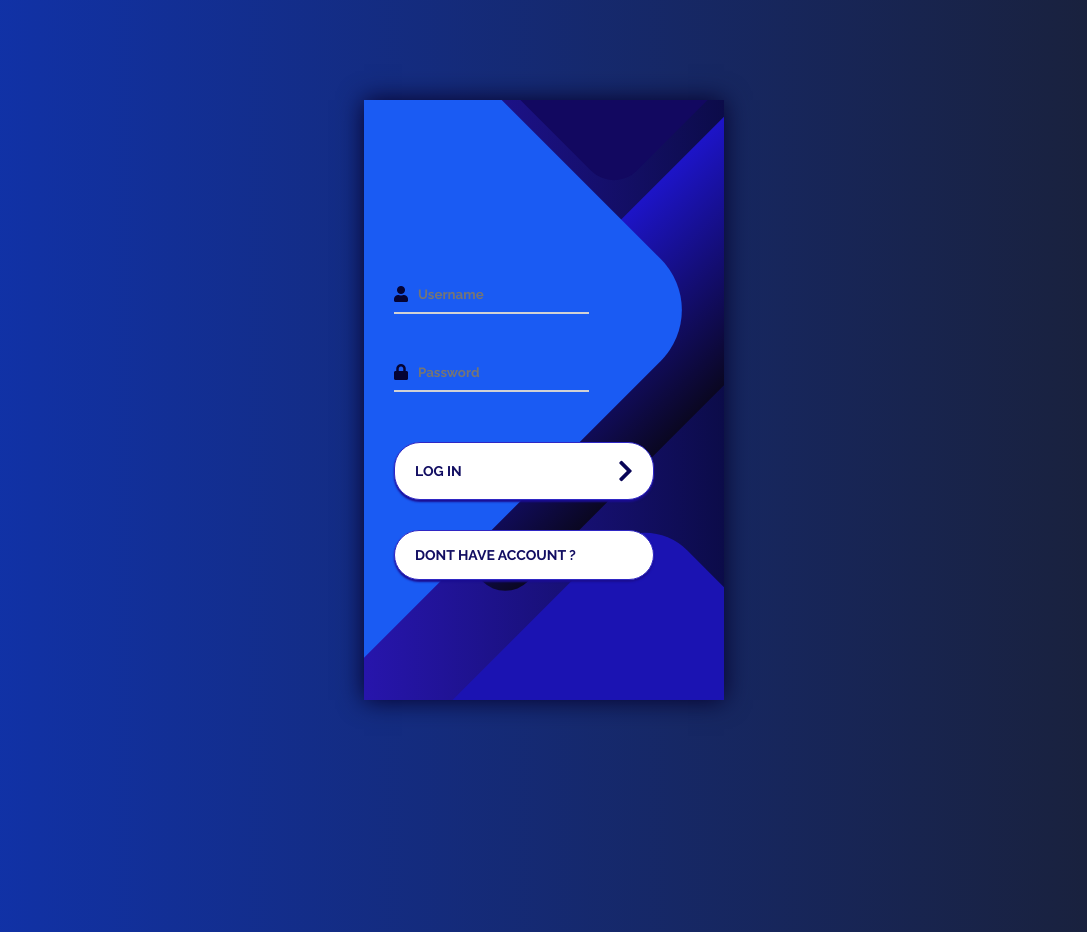
After one commit to s41nd/tugas_akhir_forum, a PHP site: page /login_lama.php in a window 1280 px wide. The commit adds this page. Shown: the whole page, without its empty margins (96-1183 px from the left). Run offline with PHP 8.4, Linux system fonts and the light colour scheme.

Commit message:
Add files via upload

```diff
--- a/index.php
+++ b/index.php
@@ -285,6 +285,7 @@
                   </a>
                   <ul class="dropdown-menu dropdown-user animated fadeIn" style="background-color:#ffead3;">
                     <div class="dropdown-user-scroll scrollbar-outer">
+
                       <li>
                         <div class="user-box">
                           <div class="avatar-lg">
@@ -305,10 +306,12 @@
                           </div>
                         </div>
                       </li>
+
                       <li>
                         <div class="dropdown-divider"></div>
                         <a href="config/logout.php" class="dropdown-item">Logout</a>
                       </li>
+
                     </div>
                   </ul>
                 </li>
--- /dev/null
+++ b/login_lama.php
@@ -0,0 +1,64 @@
+<!DOCTYPE html>
+<html lang="en" >
+<head>
+  <meta charset="UTF-8">
+  <title>CodePen - A Pen by Mohithpoojary</title>
+  <link rel="stylesheet" href="../forum/assets/css/style.css">
+  <div> <!--FONT-->
+	<script src="assets/js/plugin/webfont/webfont.min.js"></script>
+	<script>
+	  WebFont.load({
+		google: { families: ["Public Sans:300,400,500,600,700"] },
+		custom: {
+		  families: [
+			"Font Awesome 5 Solid",
+			"Font Awesome 5 Regular",
+			"Font Awesome 5 Brands",
+			"simple-line-icons",
+		  ],
+		  urls: ["assets/css/fonts.min.css"],
+		},
+		active: function () {
+		  sessionStorage.fonts = true;
+		},
+	  });
+	</script>
+  </div>
+
+</head>
+<body>
+<!-- partial:index.partial.html -->
+<div class="container">
+	<div class="screen">
+		<div class="screen__content">
+			<form class="login">
+				<div class="login__field">
+					<i class="login__icon fas fa-user"></i>
+					<input type="text" class="login__input" placeholder="Username">
+				</div>
+				<div class="login__field">
+					<i class="login__icon fas fa-lock"></i>
+					<input type="password" class="login__input" placeholder="Password">
+				</div>
+				<button class="button login__submit">
+					<span class="button__text">Log In</span>
+					<i class="button__icon fas fa-chevron-right"></i>
+				</button>
+
+				<button class="button login__submit">
+					<span class="button__text">Dont Have account ?</span>
+				</button>
+			</form>
+		</div>
+		<div class="screen__background">
+			<span class="screen__background__shape screen__background__shape4"></span>
+			<span class="screen__background__shape screen__background__shape3"></span>
+			<span class="screen__background__shape screen__background__shape2"></span>
+			<span class="screen__background__shape screen__background__shape1"></span>
+		</div>
+	</div>
+</div>
+<!-- partial -->
+
+</body>
+</html>
```
Also changed, not shown: profile.php (+103 -24 lines).
